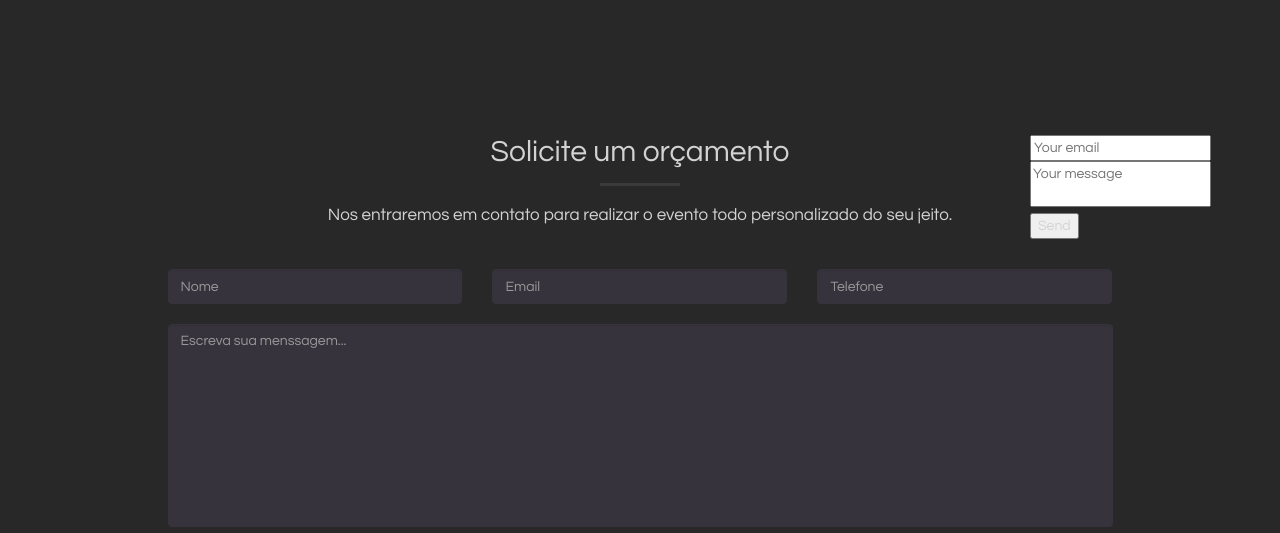
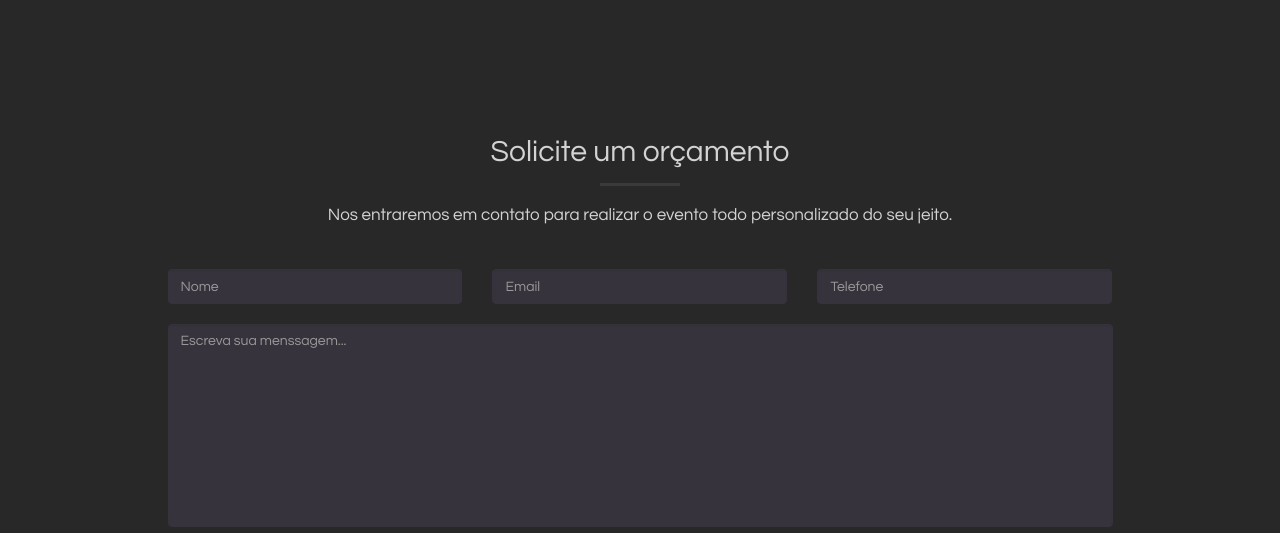
Before and after one commit to felipemacahdo/espa-oeven.github.io, a plain HTML site: page index.html in a window 1280 px wide. Shown: the part 3060-3593 px from the top of the page. Drawn offline with Linux system fonts and the light colour scheme; files whose address does not match are found by name.

Commit message:
Update index.html

```diff
--- a/index.html
+++ b/index.html
@@ -231,14 +231,6 @@
                         <hr class="primary">
                         <p>Nos entraremos em contato para realizar o evento todo personalizado do seu jeito.</p>
                     </div>
-
-                   <form method="POST" action="https://formspree.io/oliveira.logpro@gmail.com">
-          <input type="email" name="email" placeholder="Your email">
-          <textarea name="message" placeholder="Your message"></textarea>
-          <button type="submit">Send</button>
-        </form>
-
-
                     <div class="col-lg-10 col-lg-offset-1 text-center">
                         <form class="contact-form row">
                             <div class="col-md-4">
```
